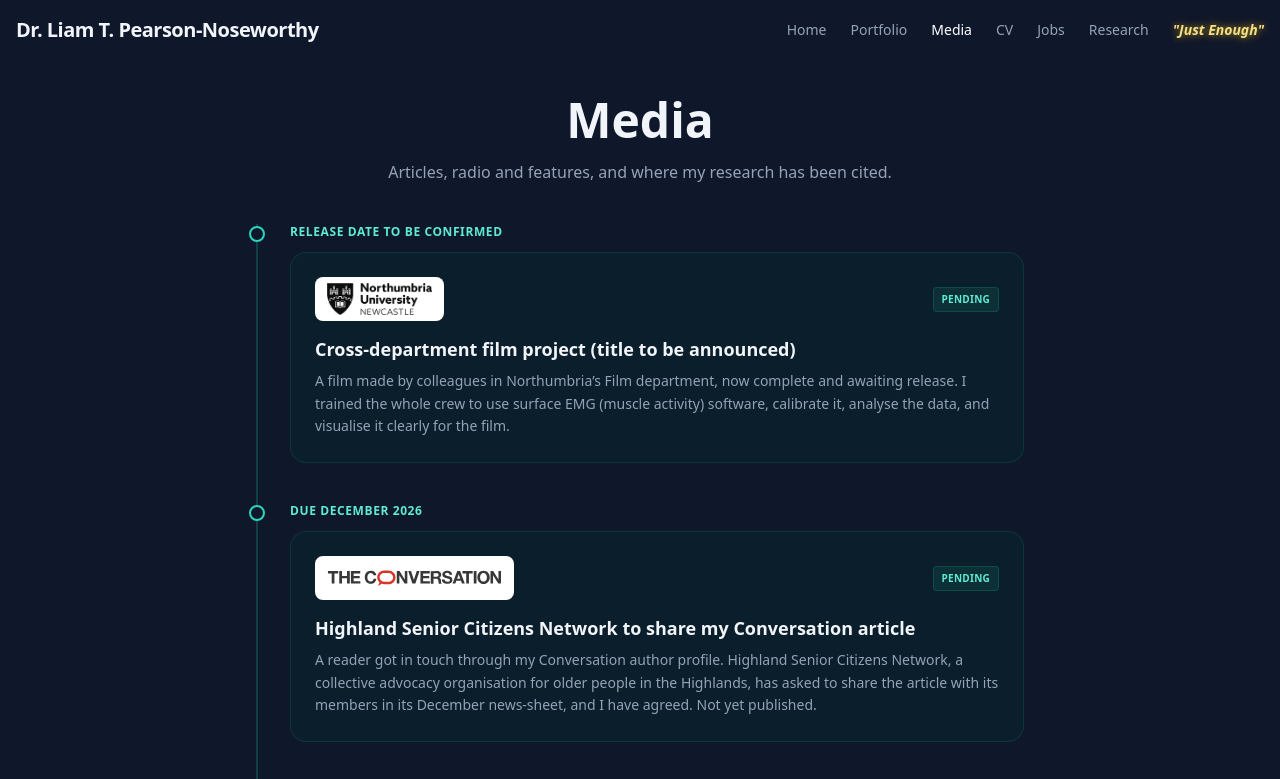
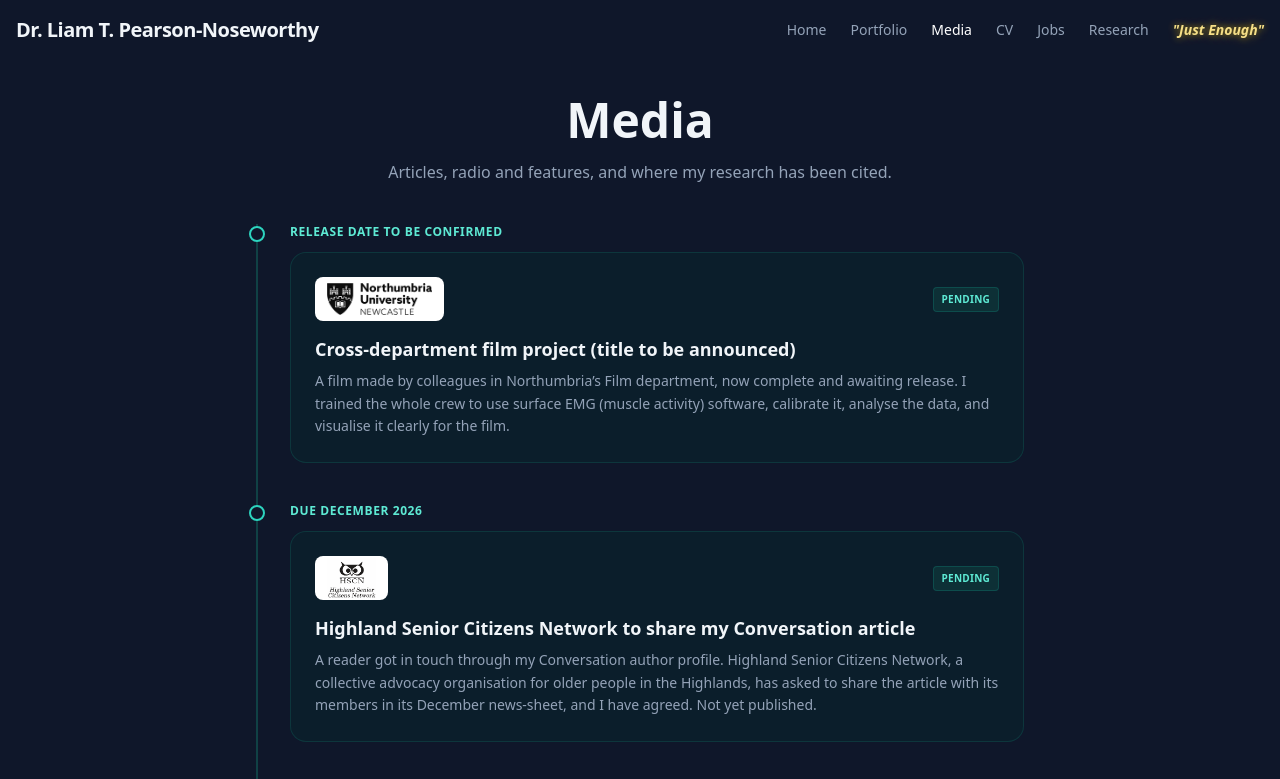
Before and after one commit to LiamTP-N/Consultation-Services, a plain HTML site: page media.html in a window 1280 px wide. Shown: the top 779 px of the page. Drawn offline with nearby package versions, Linux system fonts and the light colour scheme; no server answers.

Commit message:
Media: use Highland Senior Citizens Network logo on pending card
The pending card for the Highland Senior Citizens Network news-sheet
share showed The Conversation's logo. It now shows the network's own
logo, with matching alt text.

Co-Authored-By: Claude Haiku 5.5 <noreply@anthropic.com>

```diff
--- a/media.html
+++ b/media.html
@@ -46,7 +46,7 @@
                             <p class="text-xs font-semibold text-teal-300 uppercase tracking-wider mb-3">Due December 2026</p>
                             <div class="bg-teal-950/30 rounded-2xl border border-teal-800/40 p-6 hover:border-teal-500/40 transition-all duration-300">
                                 <div class="flex items-center justify-between gap-4 mb-4">
-                                    <span class="inline-flex items-center justify-center bg-white rounded-lg px-3 h-11 shrink-0"><img src="assets/images/logos/the-conversation.svg" alt="The Conversation" class="h-5 w-auto"></span>
+                                    <span class="inline-flex items-center justify-center bg-white rounded-lg px-3 h-11 shrink-0"><img src="assets/images/logos/highland-senior-citizens-network.png" alt="Highland Senior Citizens Network" class="h-10 w-auto"></span>
                                     <span class="bg-teal-900/40 text-teal-300 border border-teal-700/40 text-[10px] font-bold px-2 py-1 rounded uppercase tracking-wide">Pending</span>
                                 </div>
                                 <h3 class="text-lg font-bold text-slate-100 mb-2 leading-snug">Highland Senior Citizens Network to share my Conversation article</h3>
```
Also changed, not shown: assets/images/logos/highland-senior-citizens-network.png (added).
